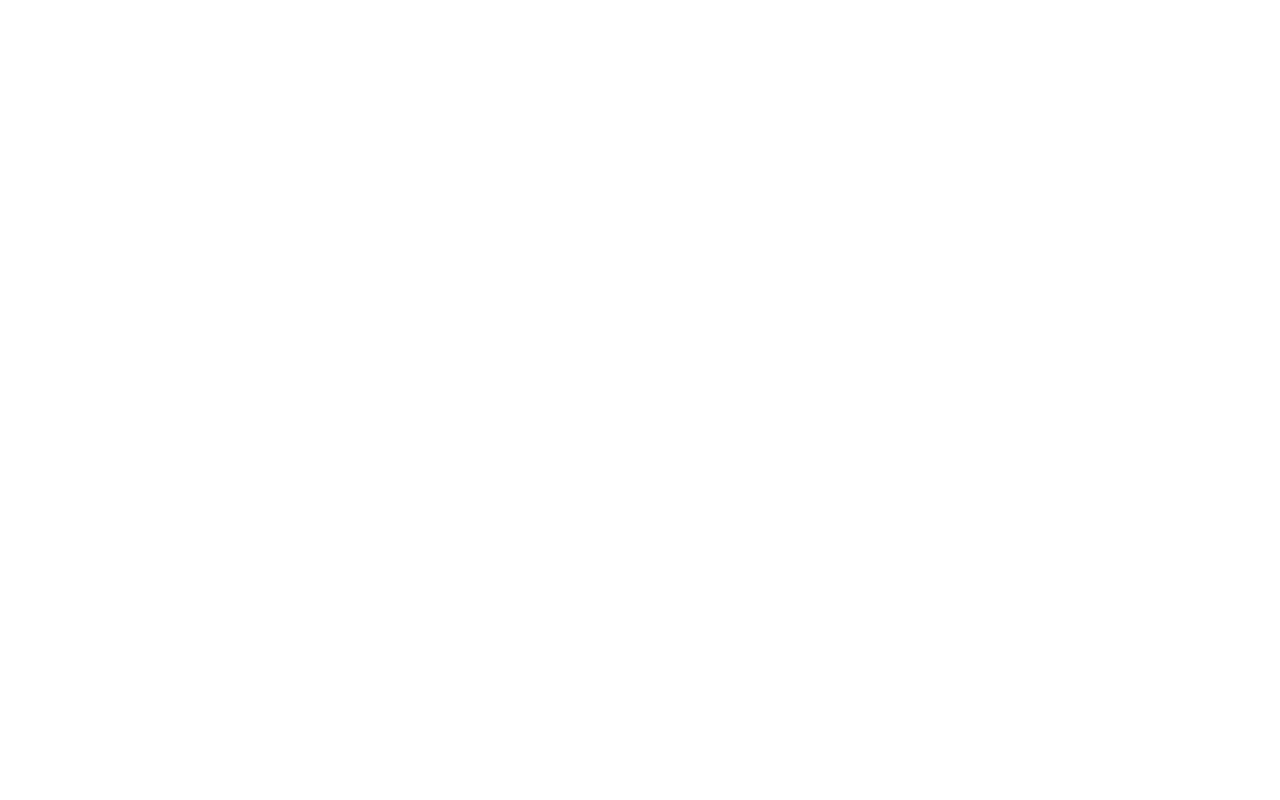
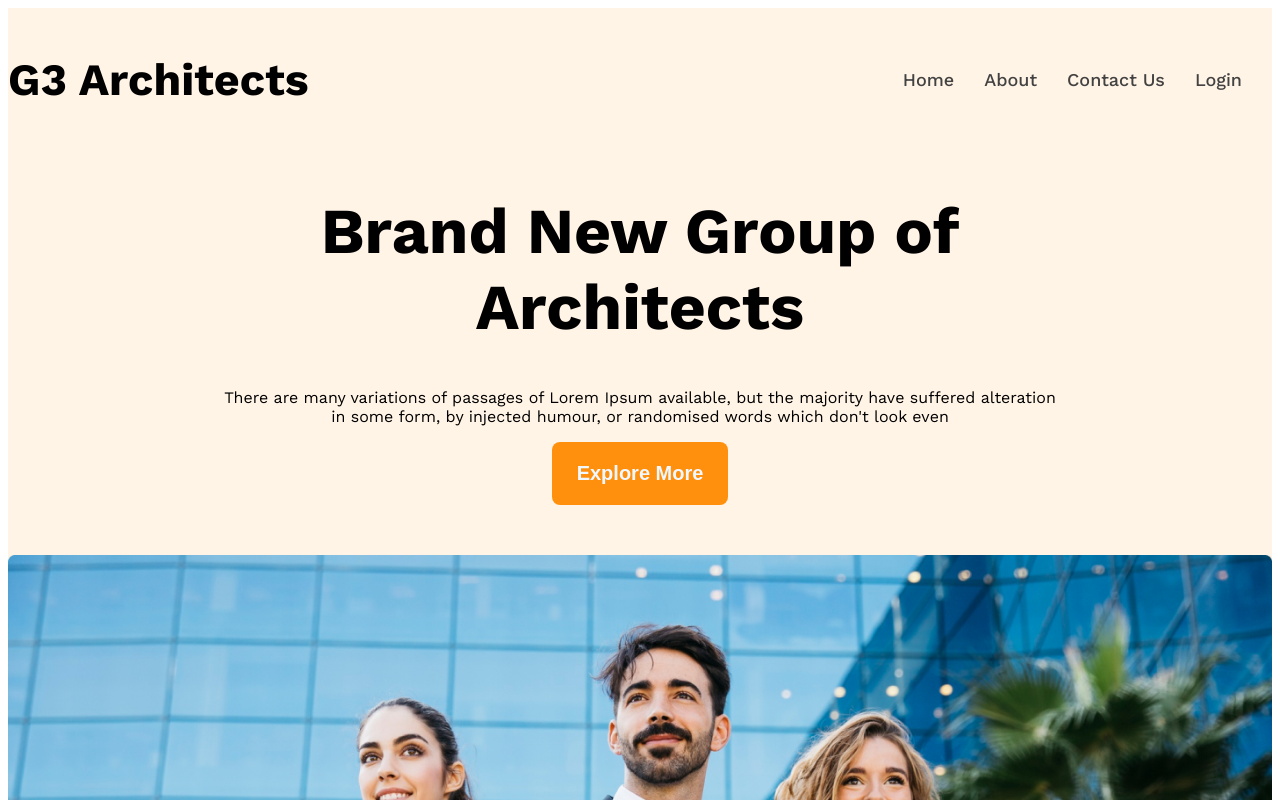
Before and after one commit to labibsadat/g3-architects-website, a plain HTML site: page index.html in a window 1280 px wide. Shown: the top 800 px of the page. Drawn offline with nearby package versions, Linux system fonts and the light colour scheme.

Commit message:
added header part

```diff
--- a/index.html
+++ b/index.html
@@ -6,9 +6,34 @@
     <link rel="stylesheet" href="styles/architects.css">
     <title>g3 architects</title>
 </head>
-<body>
-    <header>
+<body class="work-sans-font">
+    <header class="bg-light">
+<nav class="navbar display-flex">
+    <h3 class="brand">G3 Architects</h3>
 
+<ul class="nav-links display-flex">
+    <li class="nav-items"><a href="" class="nav-link text-gray" > Home</a></li>
+
+    <li class="nav-items"><a href="" class="nav-link text-gray">About</a></li>
+
+    <li class="nav-items"><a href="" class="nav-link text-gray">Contact Us  </a></li>
+
+    <li class="nav-items"><a href="" class="nav-link text-gray">Login</a></li>
+</ul>
+</nav>
+<div class="banner">
+<div class="banner-content">
+    <h1 class="banner-title">
+    Brand New Group of Architects
+</h1>
+<p>
+    There are many variations of passages of Lorem Ipsum available, but the majority have suffered alteration in some form, by injected humour, or randomised words which don't look even
+</p>
+<button class="btn-primary">Explore More</button>
+</div>
+
+<img class="banner-img" src="images/banner.png" alt="">
+</div>
     </header>
     <main>
 
--- a/styles/architects.css
+++ b/styles/architects.css
@@ -0,0 +1,93 @@
+@import url('https://fonts.googleapis.com/css2?family=Work+Sans:ital,wght@0,100..900;1,100..900&display=swap');
+
+
+.work-sans-font{
+  font-family: "Work Sans", sans-serif;
+  font-optical-sizing: auto;
+  font-weight: 400;
+  font-style: normal;
+}
+/* shared styles */
+.display-flex{
+    display: flex;
+
+}
+
+/* dark01 */
+
+.text-deep-gray{
+    color: #131313;
+}
+/* dark02 */
+.text-gray{
+     color: rgba(66, 66, 66, 1);
+}
+/* dark03 */
+.text-light-gray{
+    color: #727272;
+}
+.bg-light{
+    background-color: rgba(255, 144, 14, 0.1);
+}
+.btn-primary{
+    background-color: #FF900E;
+    color: aliceblue;
+padding: 20px 25px;
+font-weight: 600;
+font-size: 1.25rem;
+border-radius: 8px;
+border: none;
+}
+
+
+
+/* header styles */
+
+
+/* nav-bar related styles */
+.brand{
+    font-weight: bold;
+    font-size: 2.8rem;
+}
+.navbar{
+justify-content: space-between;
+align-items: center;
+}
+.nav-items{
+    list-style: none;
+   margin-right: 30px;
+
+
+}
+.nav-link{
+text-decoration: none;
+
+     font-size: 18px;
+   font-weight: 500;
+}
+.navbar, .banner{
+    max-width: 1440px;
+    margin: 0 auto;
+}
+.banner-title{
+    font-weight: 700;
+    font-size: 4rem;
+}
+
+/* banner related styles */
+.banner-content{
+max-width: 850px;
+margin: 0 auto;
+text-align: center;
+margin-bottom: 50px ;
+}
+.banner-img{
+    width: 100%;
+}
+
+/* responsive media query */
+@media screen and (max-width:576px){
+    .navbar,.nav-links{
+flex-direction: column;
+    }
+}
```
